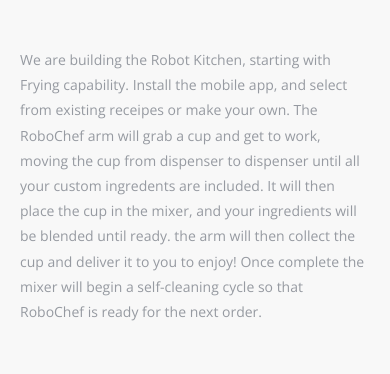
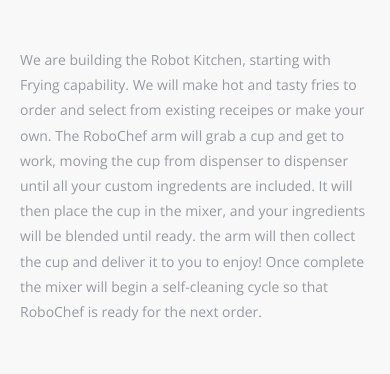
Before and after one commit to Pointcloud/Website, a plain HTML site: page index.html in a window 390 px wide. Shown: the part 711-1085 px from the top of the page. Drawn offline with nearby package versions, Linux system fonts and the light colour scheme.

Commit message:
text update

```diff
--- a/index.html
+++ b/index.html
@@ -133,7 +133,7 @@
 						<div class="row">
 							<article class="post">
 								<div class="post-content">
-									<p>We are building the Robot Kitchen, starting with Frying capability. Install the mobile app, and select from existing receipes or make your own.  The RoboChef arm will grab a cup and get to work, moving the cup from dispenser to dispenser until all your custom ingredents are included.  It will then place the cup in the mixer, and your ingredients will be blended until ready.  the arm will then collect the cup and deliver it to you to enjoy!  Once complete the mixer will begin a self-cleaning cycle so that RoboChef is ready for the next order.    </p>
+									<p>We are building the Robot Kitchen, starting with Frying capability. We will make hot and tasty fries to order and select from existing receipes or make your own.  The RoboChef arm will grab a cup and get to work, moving the cup from dispenser to dispenser until all your custom ingredents are included.  It will then place the cup in the mixer, and your ingredients will be blended until ready.  the arm will then collect the cup and deliver it to you to enjoy!  Once complete the mixer will begin a self-cleaning cycle so that RoboChef is ready for the next order.    </p>
 								<br>
 								</div>
 							</article>
```
